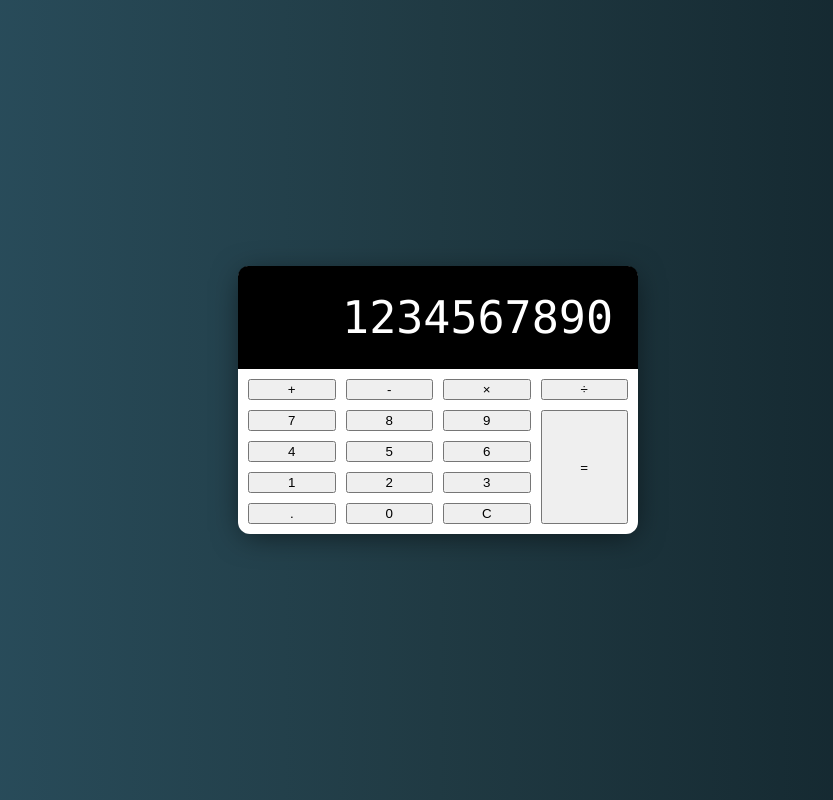
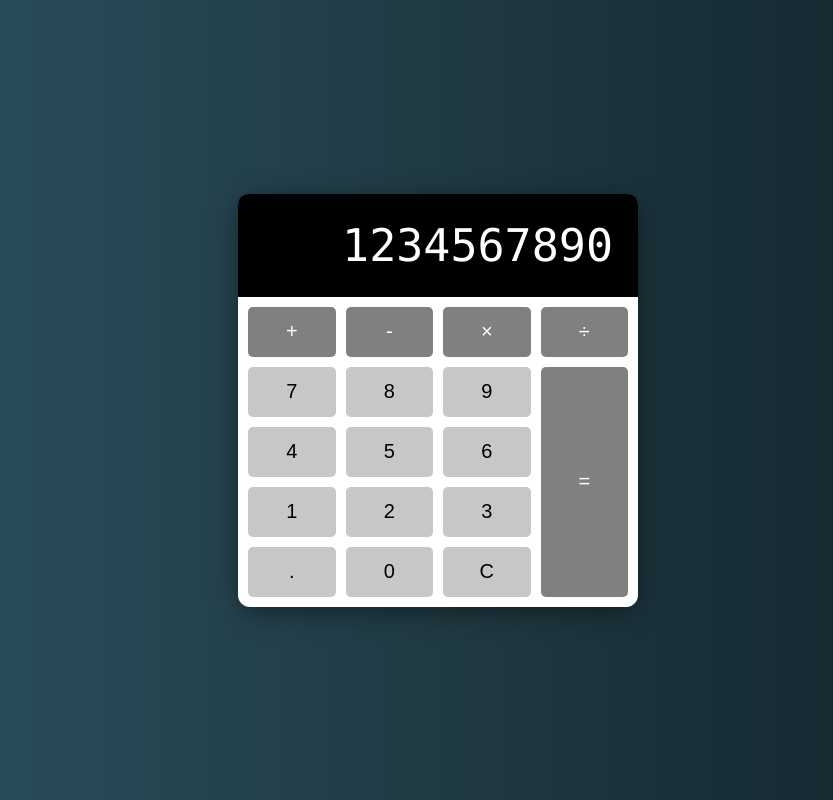
Before and after one commit to imaaduddin/Awesome-Calculator, a plain HTML site: page index.html in a window 1280 px wide. Shown: the whole page, without its empty margins (202-1035 px from the left). Drawn offline with Linux system fonts and the light colour scheme.

Commit message:
styling the buttons

```diff
--- a/style.css
+++ b/style.css
@@ -63,6 +63,21 @@ body {
     padding: 10px;
 }
 
+button {
+  min-height: 50px;
+  font-size: 20px;
+  font-weight: 100;
+  border: none;
+  border-radius: 5px;
+  cursor: pointer;
+  background: rgb(199, 199, 199);
+}
+
+.operator {
+  background: gray;
+  color: white;
+}
+
 .equal-sign {
   grid-column: -2;
   grid-row: 2 / span 4;
```
